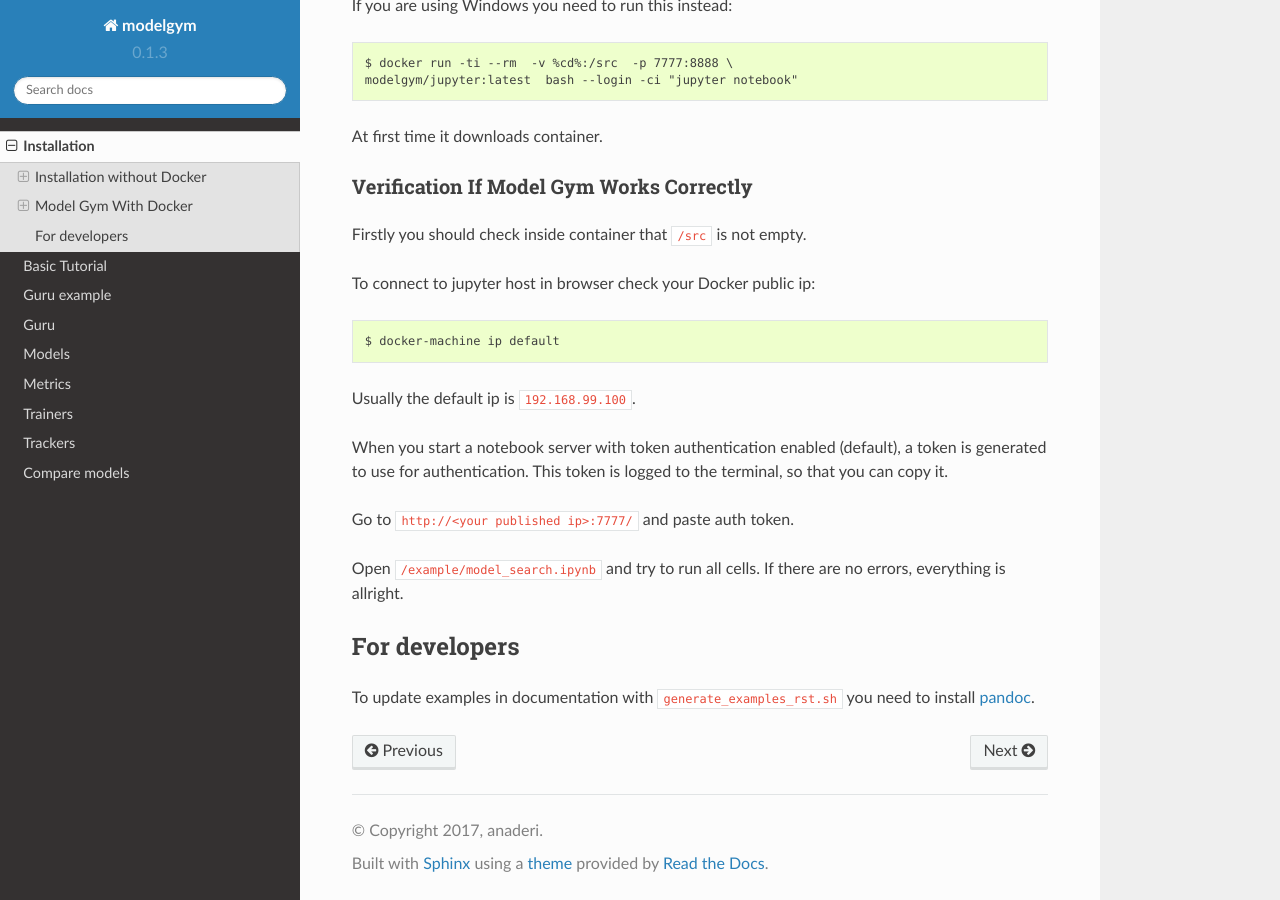
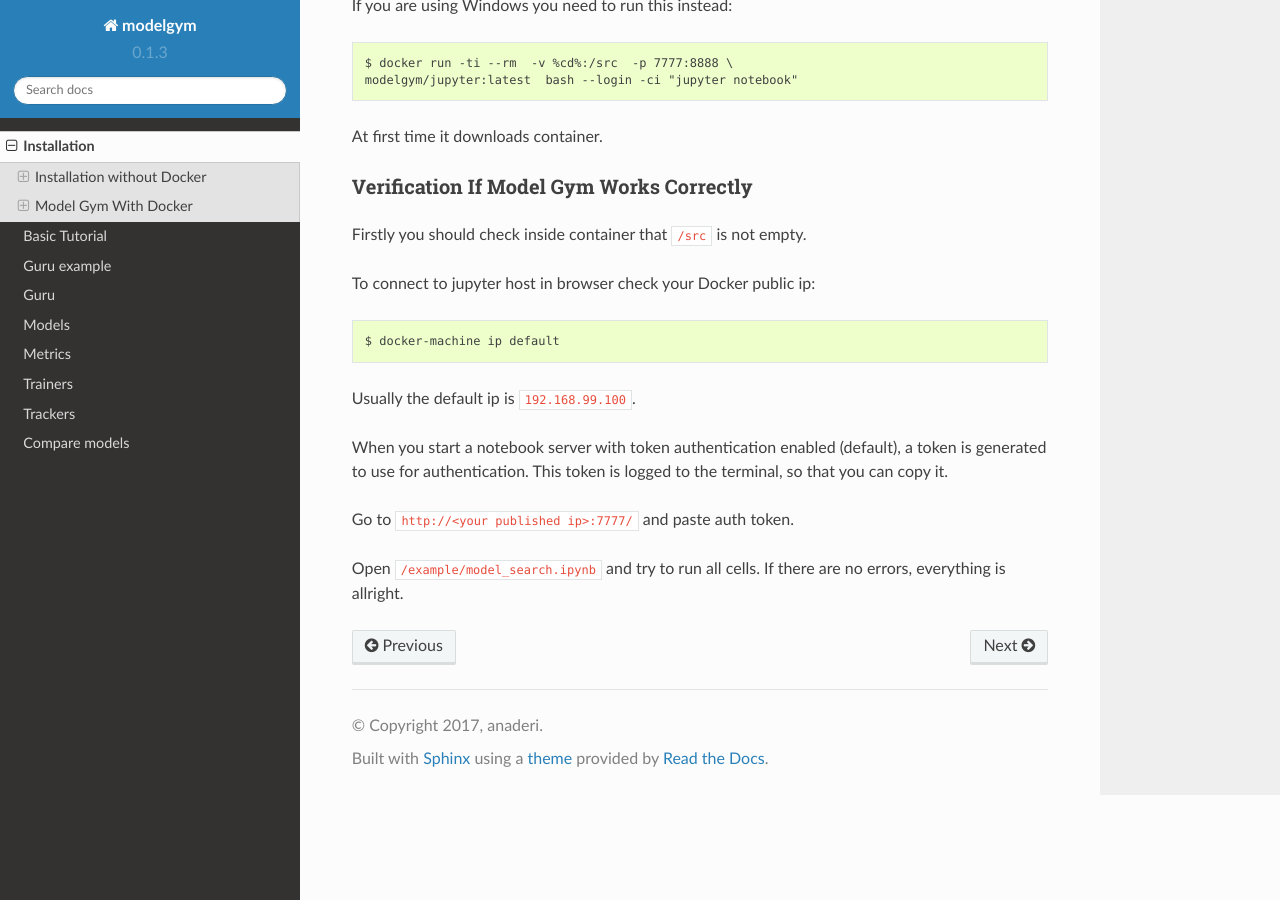
Before and after one commit to yandexdataschool/modelgym, a Sphinx documentation site: the page built from docs/source/install.rst, in a window 1280 px wide and 900 px high, scrolled down 1990 px. Built offline with Sphinx 7.4.7 and the Read the Docs theme 2.0.0, drawn with Linux system fonts in a browser that asks for light colours.

```diff
--- a/docs/source/install.rst
+++ b/docs/source/install.rst
@@ -97,8 +97,3 @@
 Go to ``http://<your published ip>:7777/`` and paste auth token.
 
 Open ``/example/model_search.ipynb`` and try to run all cells. If there are no errors, everything is allright.
-
-For developers
---------------
-
-To update examples in documentation with ``generate_examples_rst.sh`` you need to install `pandoc <https://pandoc.org/installing.html>`_.
```
Also changed, not shown: docs/README.rst (added).
